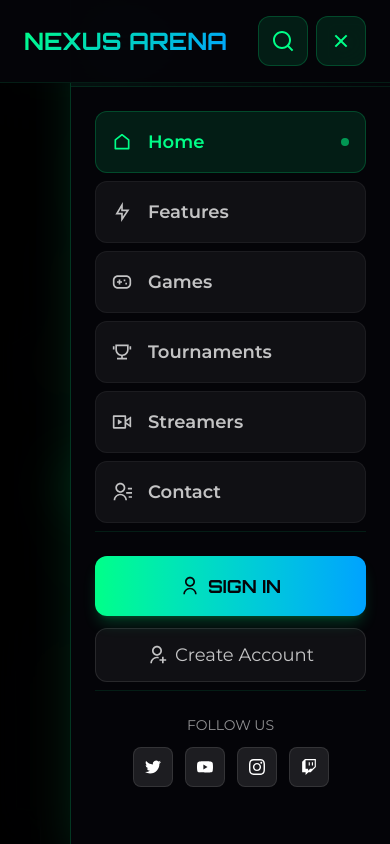
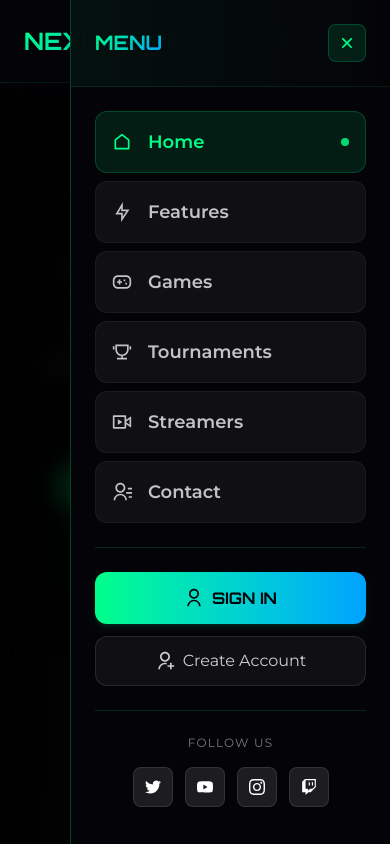
Before and after one commit to shubhamx599/nexusarena, a React (Vite) app: page / in a window 390 px wide. Both pictures are taken after a click on the button 341 px from the left and 41 px from the top of the page. Shown: the top 844 px of the page. Built offline with nearby package versions, Linux system fonts and the light colour scheme.

Commit message:
Rebuild MobileMenu from scratch using sibling overlay and standard CSS transitions to resolve tap-through and scroll-lock issues

```diff
--- a/src/components/ui/MobileMenu.jsx
+++ b/src/components/ui/MobileMenu.jsx
@@ -1,4 +1,4 @@
-import { motion, AnimatePresence } from 'framer-motion';
+// src/components/ui/MobileMenu.jsx
 import { RiCloseLine, RiUserLine, RiUserAddLine } from '@remixicon/react';
 import SocialMediaIcons from './SocialMediaIcons';
 import NavLinks from './NavLinks';
@@ -11,26 +11,23 @@ const MobileMenu = ({
   navLinks
 }) => {
   return (
-    <AnimatePresence>
-      {isOpen && (
-        <motion.div
-          initial={{ opacity: 0 }}
-          animate={{ opacity: 1 }}
-          exit={{ opacity: 0 }}
-          className="fixed inset-0 bg-black/90 backdrop-blur-xl z-40 lg:hidden"
+    <>
+      {/* Backdrop Overlay - Sibling to avoid tap-through and scroll locking issues */}
+      <div
+        className={`fixed inset-0 bg-black/80 backdrop-blur-md z-40 transition-all duration-300 lg:hidden ${
+          isOpen ? 'opacity-100 pointer-events-auto' : 'opacity-0 pointer-events-none'
+        }`}
         onClick={onClose}
+      />
+
+      {/* Drawer Menu Panel */}
+      <div
+        className={`fixed top-0 right-0 h-dvh max-h-dvh w-80 bg-darker/98 backdrop-blur-2xl border-l border-primary/25 z-50 flex flex-col shadow-2xl transition-transform duration-300 ease-in-out lg:hidden ${
+          isOpen ? 'translate-x-0' : 'translate-x-full'
+        }`}
       >
-          <motion.div
-            initial={{ x: '100%' }}
-            animate={{ x: 0 }}
-            exit={{ x: '100%' }}
-            transition={{ type: 'spring', damping: 30, stiffness: 200 }}
-            className="absolute top-0 right-0 h-dvh max-h-dvh w-80 bg-darker/95 backdrop-blur-2xl border-l border-primary/20 shadow-2xl shadow-primary/20 flex flex-col"
-            onClick={(e) => e.stopPropagation()}
-          >
-            {/* Mobile Menu Header */}
-            <div className="p-6 border-b border-primary/10 bg-linear-to-r from-primary/5 to-transparent shrink-0">
-              <div className="flex justify-between items-center">
+        {/* Drawer Header */}
+        <div className="p-6 border-b border-primary/10 bg-linear-to-r from-primary/5 to-transparent flex justify-between items-center shrink-0">
           <h3 className="text-xl font-bold text-gradient font-orbitron">MENU</h3>
           <button
             onClick={onClose}
@@ -40,33 +37,38 @@ const MobileMenu = ({
             <div className="absolute inset-0 bg-primary/20 rounded-lg opacity-0 group-hover:opacity-100 transition-opacity duration-300"></div>
           </button>
         </div>
-            </div>
 
-            {/* Mobile Navigation Links */}
-            <div className="p-6 space-y-2 flex-1 overflow-y-auto min-h-0" style={{ WebkitOverflowScrolling: 'touch' }}>
+        {/* Drawer Scrollable Content Area */}
+        <div
+          className="flex-1 overflow-y-auto min-h-0 p-6 space-y-6"
+          style={{ WebkitOverflowScrolling: 'touch' }}
+        >
+          {/* Menu Navigation Links */}
+          <div className="space-y-2">
             <NavLinks
               links={navLinks}
               activeLink={activeLink}
               onNavClick={onNavClick}
               mobile
             />
+          </div>
 
-              {/* Mobile Action Buttons */}
-              <div className="pt-6 border-t border-primary/10 space-y-3">
-                <button className="w-full flex items-center justify-center gap-2 py-4 bg-linear-to-r from-primary to-secondary text-darker font-bold rounded-xl font-orbitron text-lg hover:scale-105 transition-all duration-300 shadow-lg shadow-primary/20">
+          {/* Account Actions */}
+          <div className="pt-6 border-t border-primary/15 space-y-3">
+            <button className="w-full flex items-center justify-center gap-2 py-3.5 bg-linear-to-r from-primary to-secondary text-darker font-bold rounded-xl font-orbitron text-base hover:scale-105 transition-all duration-300 shadow-md shadow-primary/10">
               <RiUserLine className="w-5 h-5" />
               SIGN IN
             </button>
 
-                <button className="w-full flex items-center justify-center gap-2 py-3 bg-white/5 border border-white/10 text-light/80 rounded-xl font-montserrat text-lg hover:bg-white/10 hover:border-primary/30 transition-all duration-300">
+            <button className="w-full flex items-center justify-center gap-2 py-3 bg-white/5 border border-white/10 text-light/85 rounded-xl font-montserrat text-base hover:bg-white/10 hover:border-primary/30 transition-all duration-300">
               <RiUserAddLine className="w-5 h-5" />
               Create Account
             </button>
           </div>
 
-              {/* Social Links Section */}
-              <div className="pt-6 border-t border-primary/10">
-                <p className="text-light/60 text-sm font-montserrat mb-3 text-center">FOLLOW US</p>
+          {/* Social Community Panel */}
+          <div className="pt-6 border-t border-primary/15">
+            <p className="text-light/50 text-xs font-montserrat tracking-widest mb-4 text-center">FOLLOW US</p>
             <div className="flex justify-center">
               <SocialMediaIcons
                 className="justify-center"
@@ -76,10 +78,8 @@ const MobileMenu = ({
             </div>
           </div>
         </div>
-          </motion.div>
-        </motion.div>
-      )}
-    </AnimatePresence>
+      </div>
+    </>
   );
 };
 
```
Lines whose indentation alone changed are shown as unchanged.
